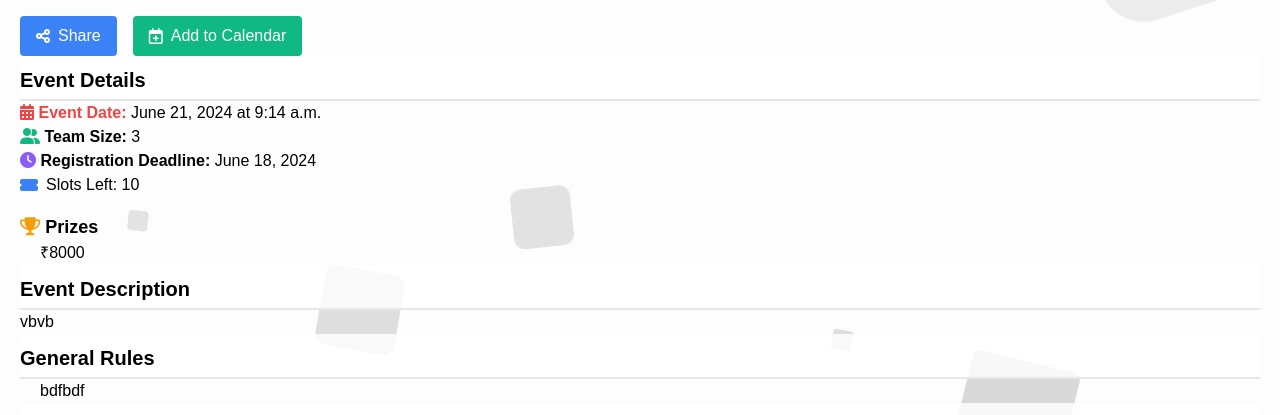
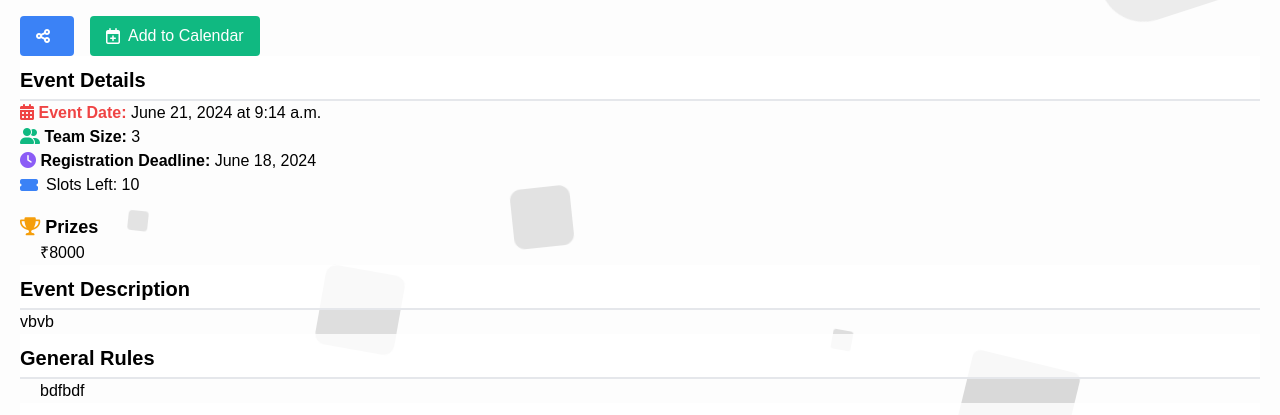
Before and after one commit to anshc022/event_v2.0, a Django app: page /event/1/ in a window 1280 px wide. Shown: the part 336-751 px from the top of the page. Run offline with Django 4.2, Linux system fonts and the light colour scheme; data comes from the database, SQL or seed files in the repository.

Commit message:
Update event_detail.html

```diff
--- a/events/templates/events/event_detail.html
+++ b/events/templates/events/event_detail.html
@@ -261,7 +261,7 @@
             <div class="flex mt-4 space-x-4">
                 <!-- Share Event button -->
                 <button onclick="shareEvent()" class="bg-blue-500 hover:bg-blue-600 text-white py-2 px-4 rounded flex items-center focus:outline-none">
-                    <i class="fas fa-share-alt mr-2"></i> Share
+                    <i class="fas fa-share-alt mr-2"></i>
                 </button>
 
                 <!-- Add to Calendar button -->
```
